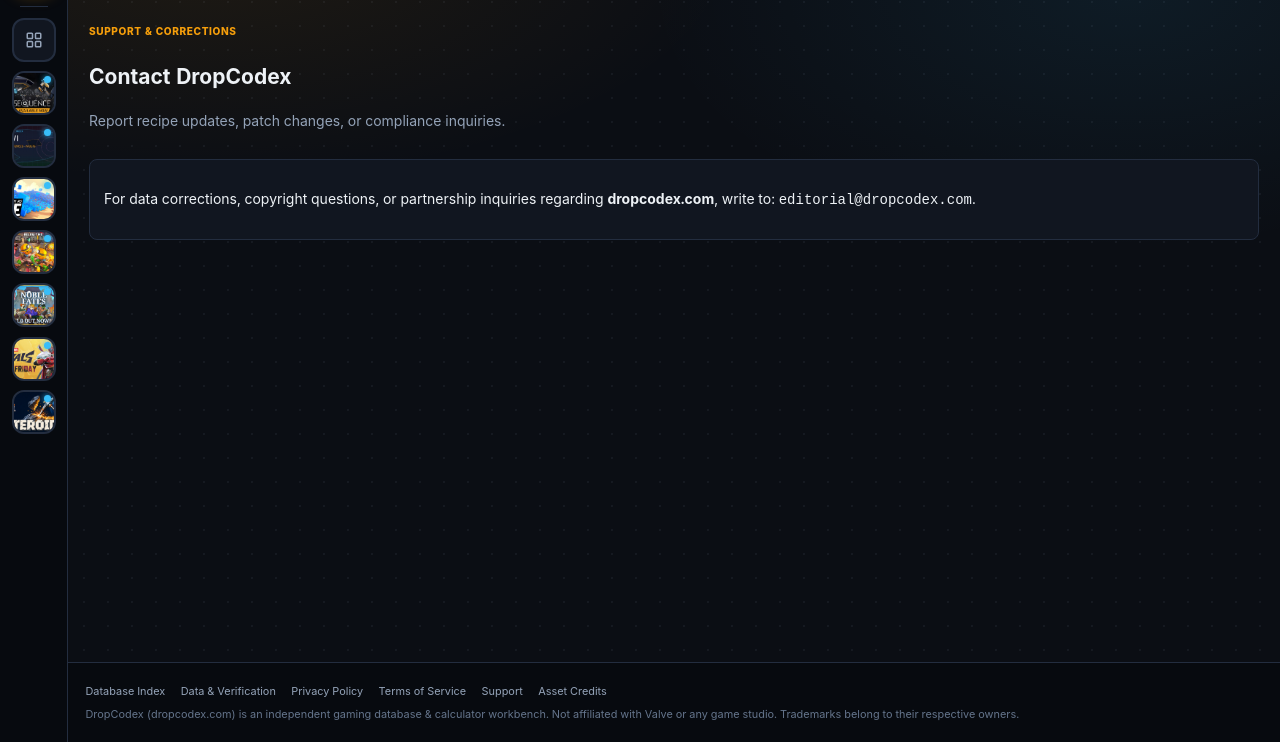
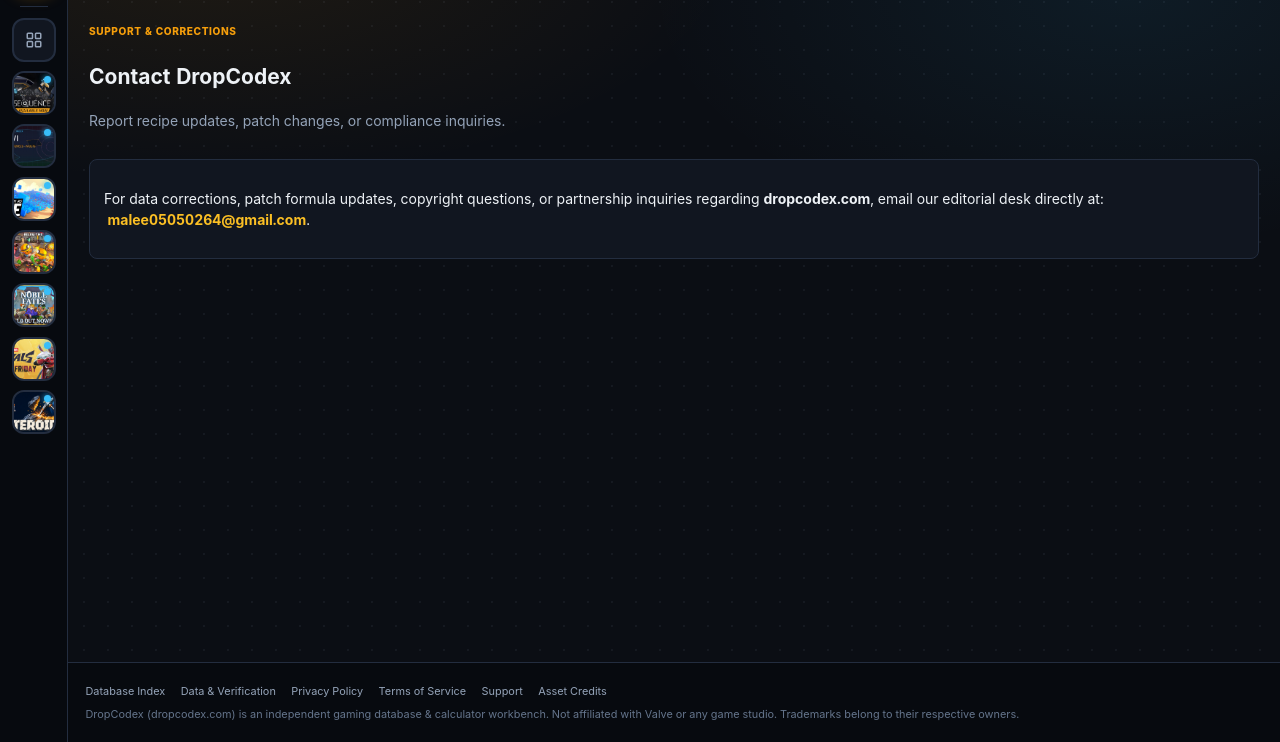
Before and after one commit to Fenghuang-huoyan/dropcodex-hub, an Astro site: page /contact in a window 1280 px wide. Shown: the part 58-800 px from the top of the page. Built offline with nearby package versions, Linux system fonts and the light colour scheme; Astro itself is replaced by a stand-in of ours.

Commit message:
fix(contact): point editorial contact email to verified reachable Gmail inbox

```diff
--- a/src/config/hub.config.mjs
+++ b/src/config/hub.config.mjs
@@ -8,7 +8,7 @@ export const hubConfig = {
   domain: 'dropcodex.com',
   siteUrl: 'https://dropcodex.com',
   tagline: 'Verified Game Calculators, Interactive Maps, Crafting Trees & Live Trade Databases.',
-  editorialEmail: 'editorial@dropcodex.com',
+  editorialEmail: 'malee05050264@gmail.com',
   gaMeasurementId: 'G-J7Q8N0GT9D',
   indexNowKey: 'c4e91f8a2b70d3e65912a8c04f7b6e31',
 };
--- a/src/pages/contact.astro
+++ b/src/pages/contact.astro
@@ -9,6 +9,9 @@ import { hubConfig } from '../config/hub.config.mjs';
     <p class="subtitle">Report recipe updates, patch changes, or compliance inquiries.</p>
   </section>
   <section class="card" style="margin-top:1.25rem;">
-    <p>For data corrections, copyright questions, or partnership inquiries regarding <strong>{hubConfig.domain}</strong>, write to: <code>{hubConfig.editorialEmail}</code>.</p>
+    <p>
+      For data corrections, patch formula updates, copyright questions, or partnership inquiries regarding <strong>{hubConfig.domain}</strong>, email our editorial desk directly at:
+      <a href={`mailto:${hubConfig.editorialEmail}`} style="font-weight:700; color:var(--accent-bright); margin-left:0.25rem;">{hubConfig.editorialEmail}</a>.
+    </p>
   </section>
 </HubLayout>
```
